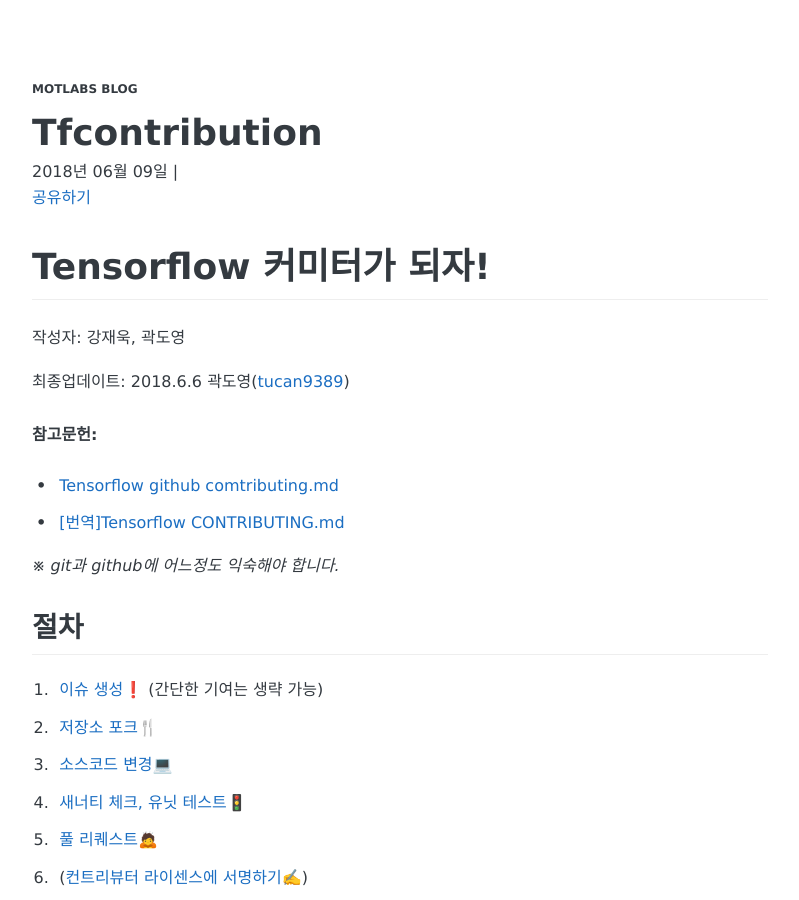
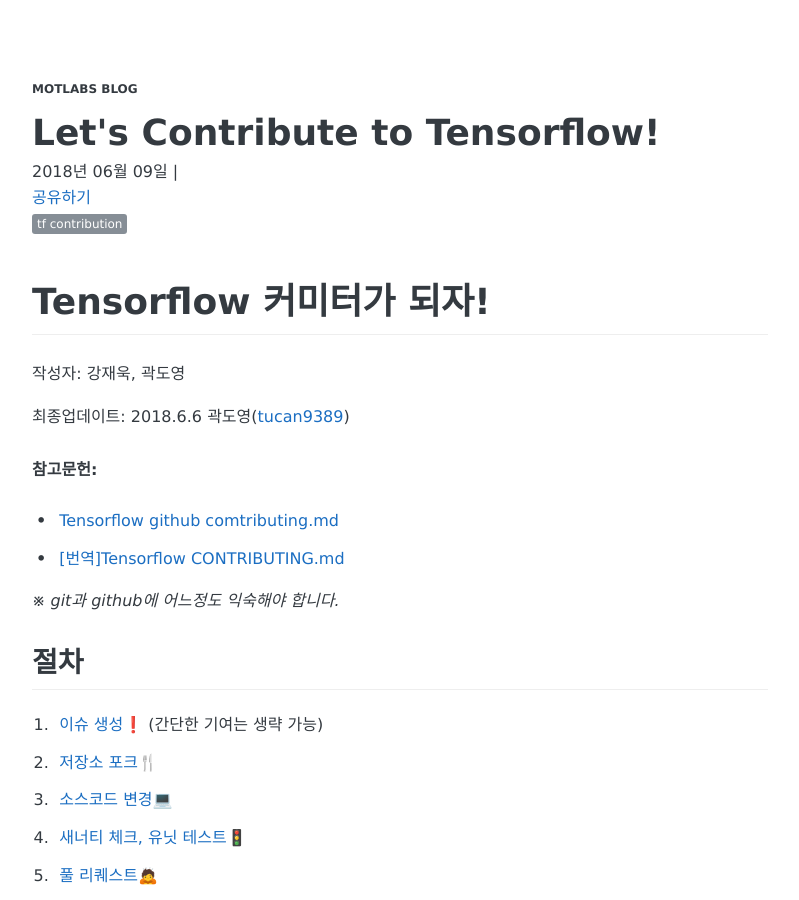
Before and after one commit to motlabs/motlabs.github.io, a Jekyll site: the page built from _posts/2018-06-09-TFContribution.md, in a window 1280 px wide and 900 px high. Shown: the whole window, without its empty margins (240-1039 px from the left). Built offline with Jekyll 4.4.1, drawn with Linux system fonts in a browser that asks for light colours; some web fonts are replaced.

Commit message:
Update 2018-06-09-TFContribution.md

```diff
--- a/_posts/2018-06-09-TFContribution.md
+++ b/_posts/2018-06-09-TFContribution.md
@@ -1,3 +1,14 @@
+---
+layout: post
+title: Let's Contribute to Tensorflow!
+description: "Summary"
+author: Doyoung Gwak
+date: 2018-06-09
+tags: [TF Contribution]
+comments: true
+share: true
+---
+
 # Tensorflow 커미터가 되자!
 작성자: 강재욱, 곽도영
 
@@ -73,6 +84,6 @@
 ### 9. 코드 머지🎊
 - 리뷰어가 결정하고 노티피케이션으로 알림을 받습니다.
 
-<br><br><br>
+
 #### PR:
 ※ https://github.com/tensorflow/tensorflow/pulls/tucan9389
```
